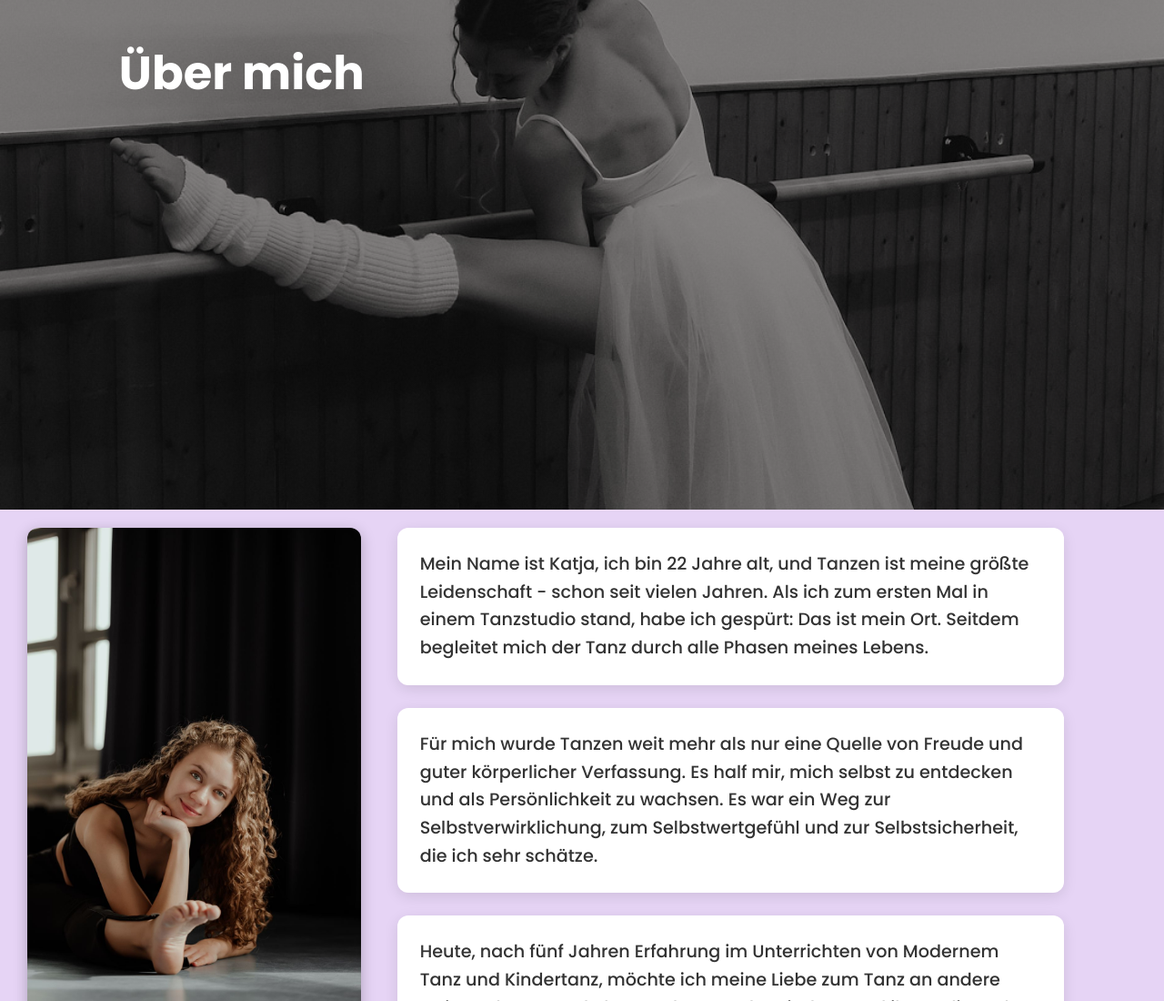
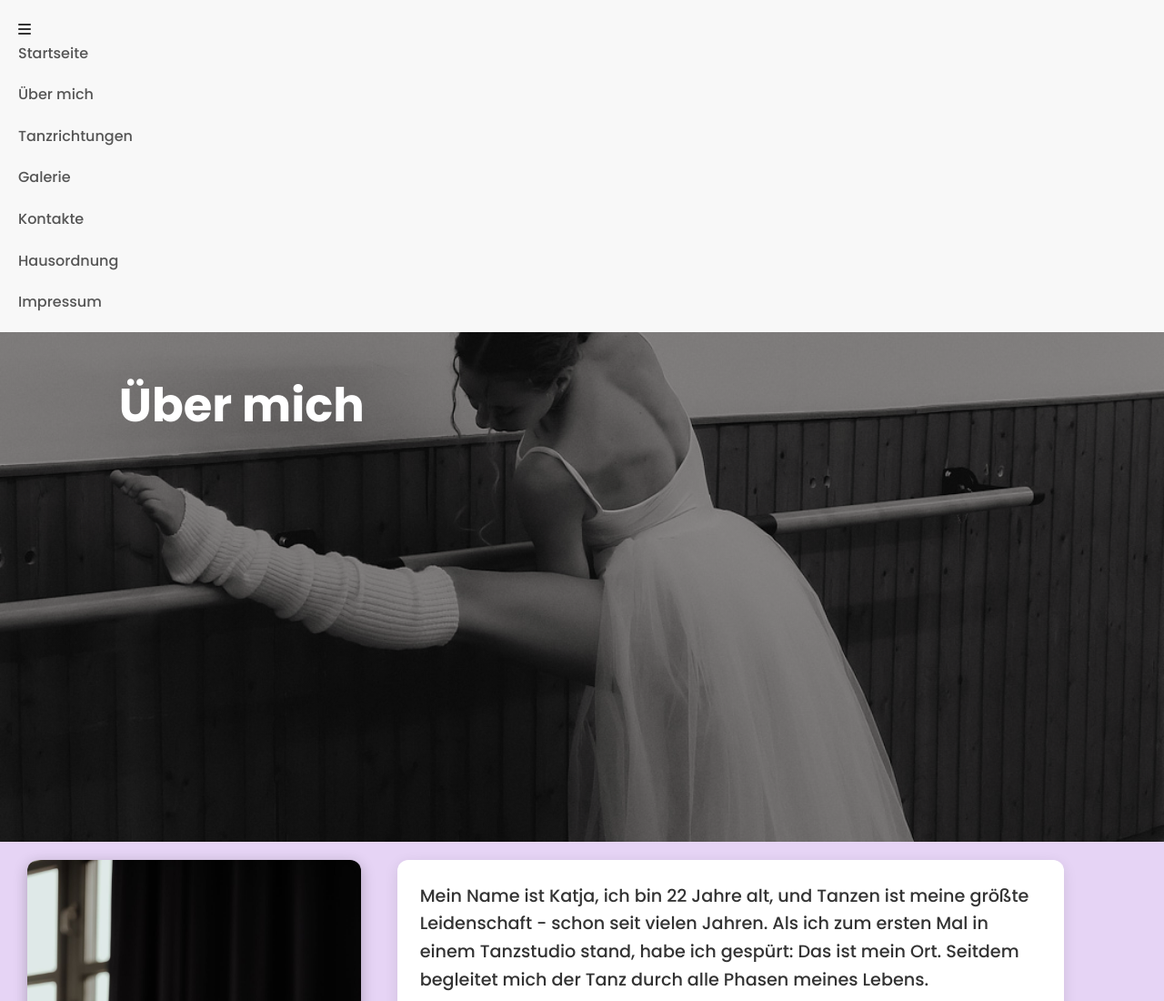
Before and after one commit to yarinka82/Project_Tanz_, a plain HTML site: page about.html in a window 1280 px wide. Shown: the top 1100 px of the page at 91% size. Drawn offline with nearby package versions, Linux system fonts and the light colour scheme.

Commit message:
header on the “about” and kurse pages

```diff
--- a/about.html
+++ b/about.html
@@ -38,7 +38,7 @@
   </head>
   <body>
     <!-- Header einbinden -->
-    <!-- <header>
+    <header>
       <nav>
         <div class="burger"><i class="fas fa-bars"></i></div>
         <ul>
@@ -51,7 +51,7 @@
           <li><a href="impressum.html">Impressum</a></li>
         </ul>
       </nav>
-    </header> -->
+    </header>
 
     <!-- Hero Section -->
     <section class="hero-ich">
```
Also changed, not shown: kurse.html (+2 -2 lines).
